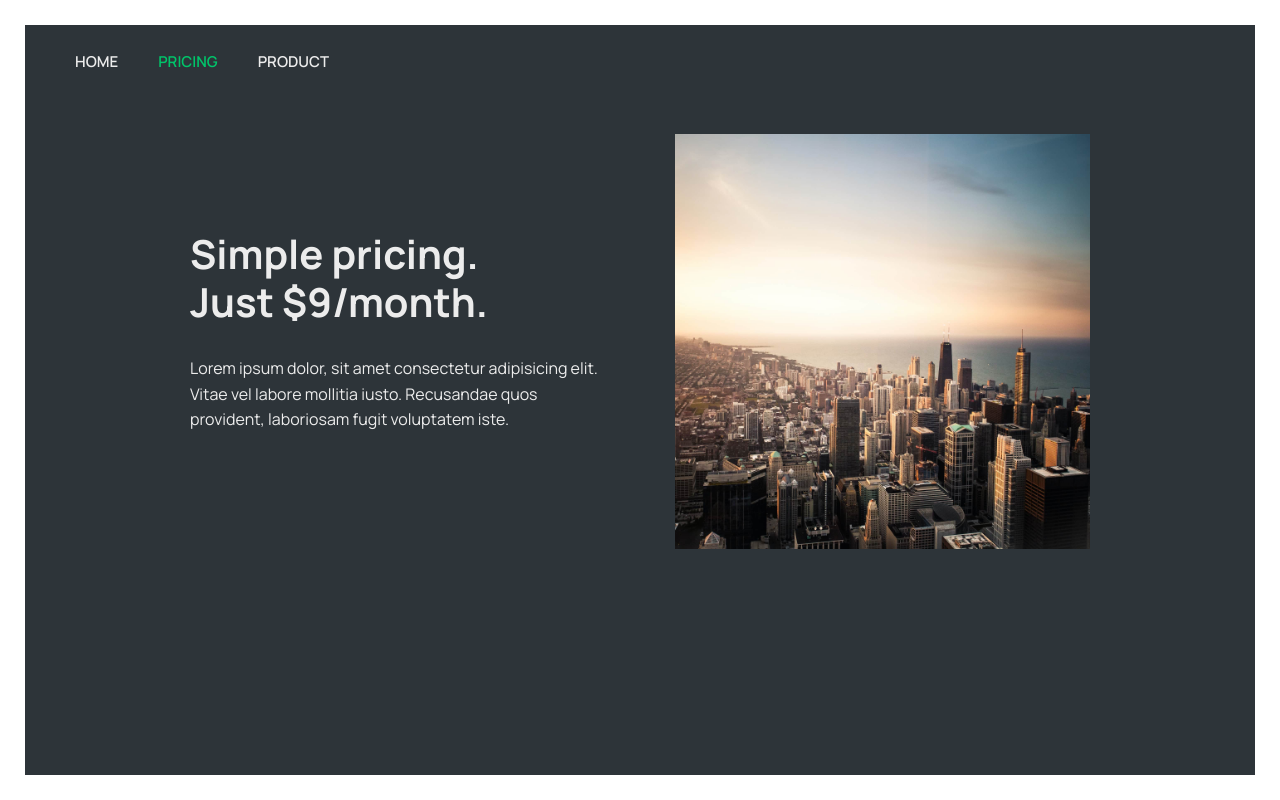
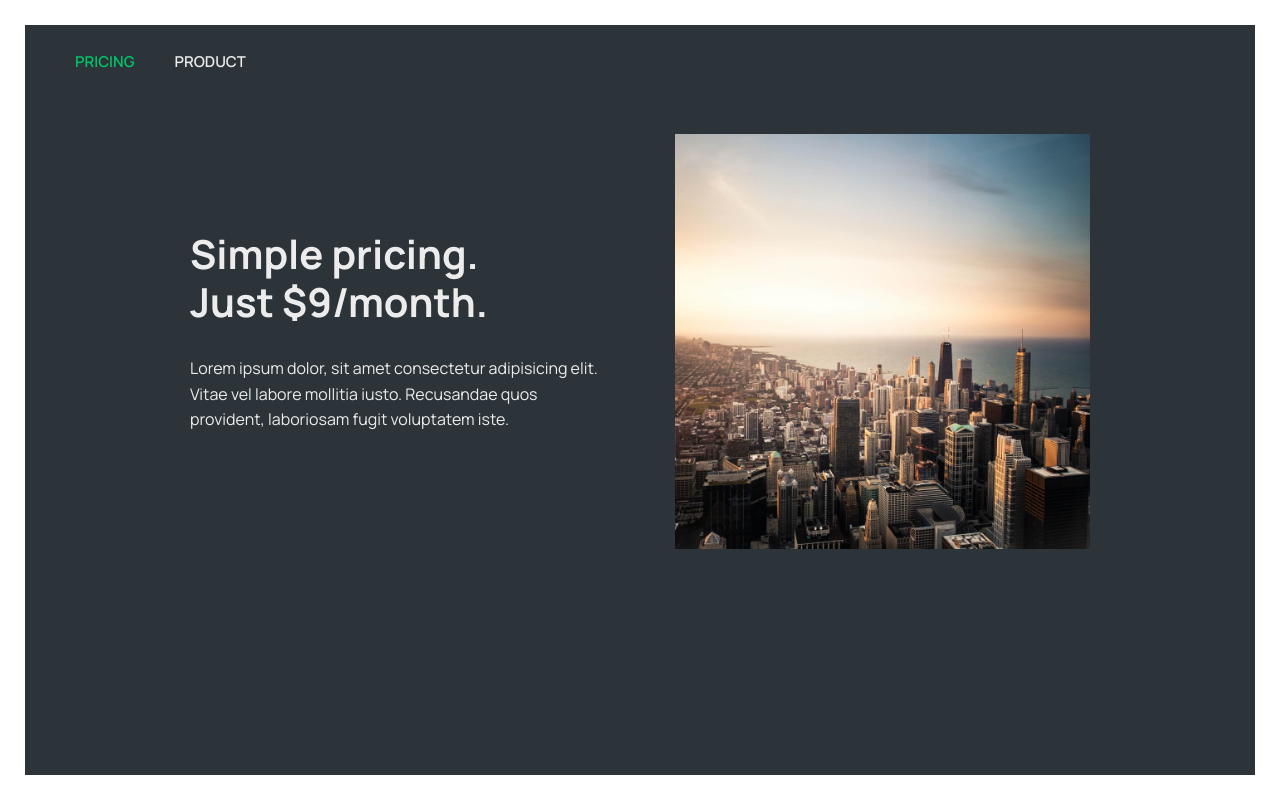
Before and after one commit to RachitJain959/react, a React (Vite) app in the folder world-wide/: page /pricing in a window 1280 px wide. Built offline with nearby package versions, Linux system fonts and the light colour scheme.

Commit message:
Logo.css

```diff
--- /dev/null
+++ b/world-wide/src/components/Logo.module.css
@@ -0,0 +1,3 @@
+.logo {
+  height: 5.2rem;
+}
--- a/world-wide/src/components/PageNav.jsx
+++ b/world-wide/src/components/PageNav.jsx
@@ -5,9 +5,6 @@ function PageNav() {
 	return (
 		<nav className={styles.nav}>
 			<ul>
-				<li>
-					<NavLink to="/">Home</NavLink>
-				</li>
 				<li>
 					<NavLink to="/pricing">Pricing</NavLink>
 				</li>
```
